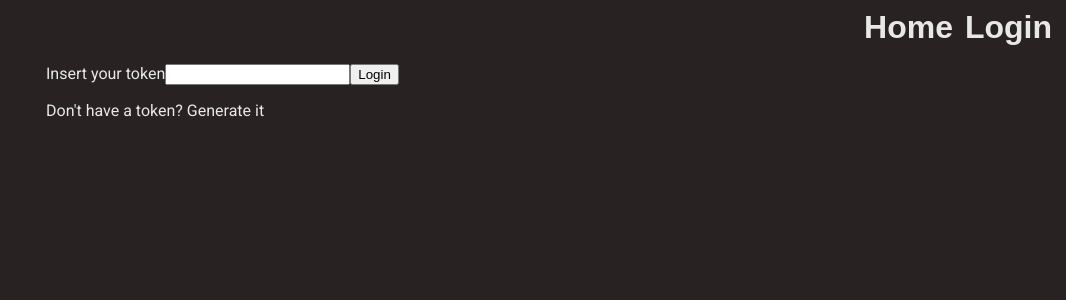
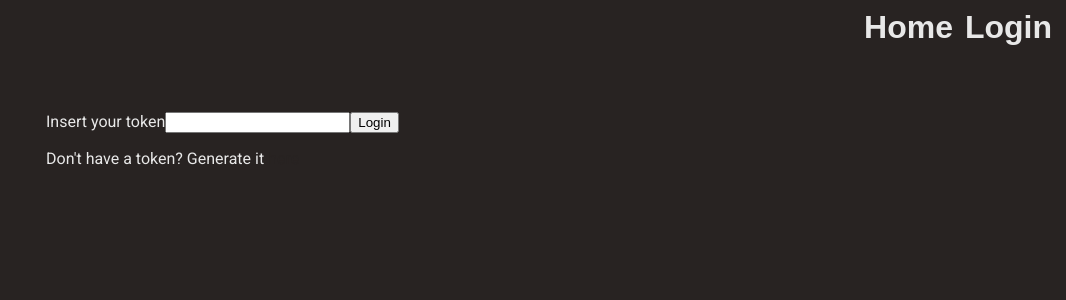
Before and after one commit to C-ZLTV/user-management-app-angular, an Angular app: page /login in a window 1280 px wide. Shown: the top 300 px of the page, without its empty margins (214-1280 px from the left). Built offline with nearby package versions, Linux system fonts and the light colour scheme.

Commit message:
main wrapper

```diff
--- a/src/app/components/posts-list/posts-list.component.html
+++ b/src/app/components/posts-list/posts-list.component.html
@@ -1,3 +1,4 @@
+<div class="main-wrapper">
   <h3 *ngIf="error">{{error}}</h3>
 
   <div *ngIf="posts$ | async; else loading" class="posts-wrapper">
@@ -27,3 +28,4 @@
         <p>Loading Posts... </p>
       </div>
     </ng-template>
+</div>
--- a/src/app/components/users-list/users-list.component.html
+++ b/src/app/components/users-list/users-list.component.html
@@ -1,3 +1,4 @@
+<div class="main-wrapper">
   <h3 *ngIf="error" class="error">{{error}}</h3>
 
   <div *ngIf="users$ | async; else loading" class="users-wrapper">
@@ -55,3 +56,4 @@
       <p>Loading Users...</p>
     </div>
   </ng-template>
+</div>
--- a/src/styles.css
+++ b/src/styles.css
@@ -41,3 +41,7 @@
 .error {
     text-align: center;
 }
+
+.main-wrapper {
+    padding-top: 3rem;
+}
```
Lines whose indentation alone changed are shown as unchanged.
